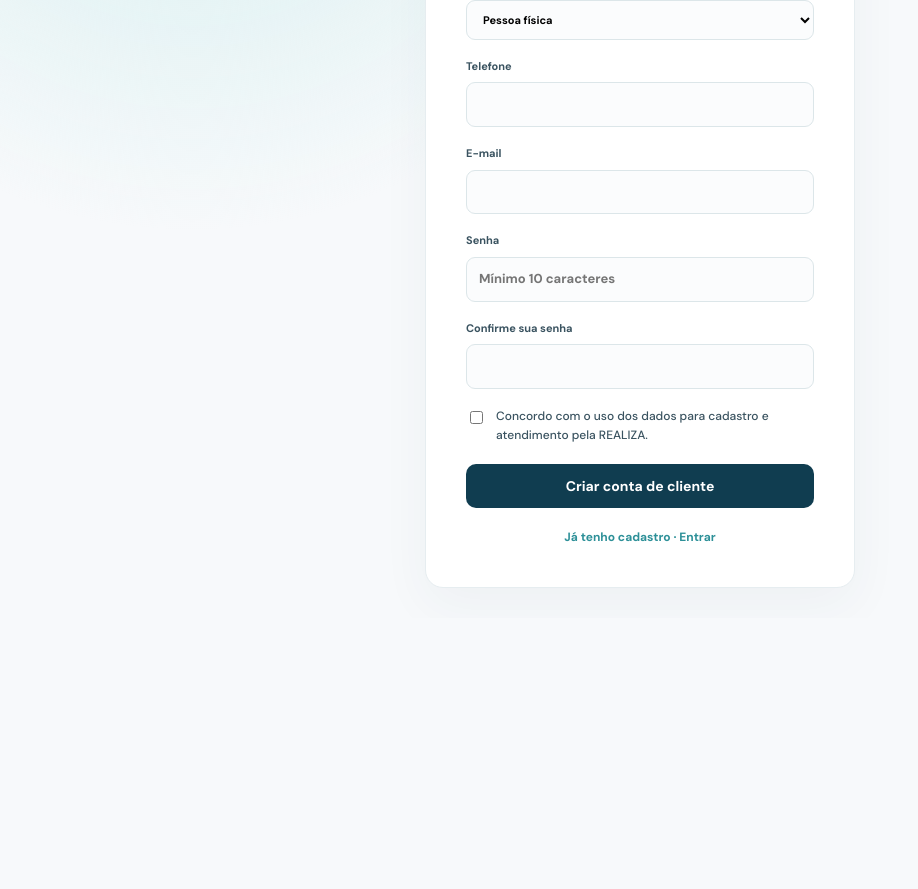
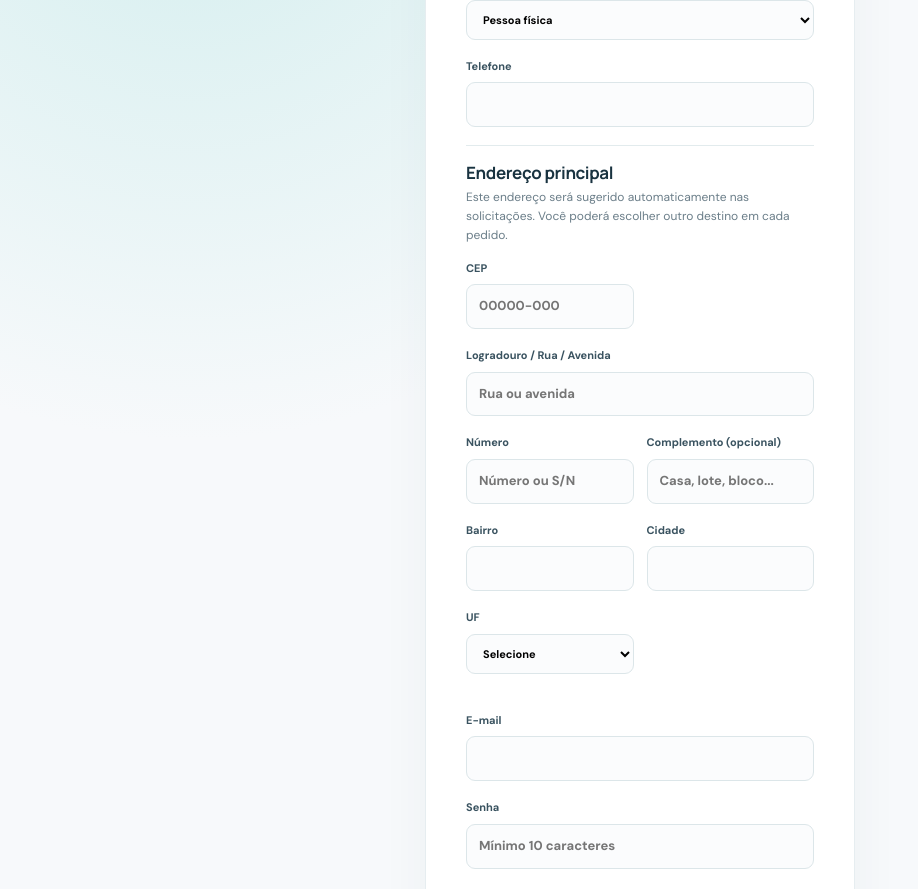
Before and after one commit to CaioMigueldeSaRodrigues/REALIZA-GESTAO-DE-SERVICOS-LTDA-, a Next.js app: page /cadastro in a window 1280 px wide. Shown: the part 426-1315 px from the top of the page, without its empty margins (0-918 px from the left). Before the commit the page ends 1044 px from the top, so only its background shows below. Built offline with nearby package versions, Linux system fonts and the light colour scheme; no server answers.

Commit message:
feat(ui): endereço completo obrigatório no cadastro de clientes

```diff
--- /dev/null
+++ b/src/components/AddressFields.tsx
@@ -0,0 +1,43 @@
+'use client';
+export type Address={
+ postal_code:string;street:string;street_number:string;complement:string;
+ neighborhood:string;city:string;state:string;reference?:string;
+};
+export const emptyAddress=():Address=>({
+ postal_code:'',street:'',street_number:'',complement:'',neighborhood:'',city:'',state:'',reference:''
+});
+const states=[
+ 'AC','AL','AP','AM','BA','CE','DF','ES','GO','MA','MT','MS','MG',
+ 'PA','PB','PR','PE','PI','RJ','RN','RS','RO','RR','SC','SP','SE','TO'
+];
+export function validAddress(v:Address){
+ return v.postal_code.replace(/\D/g,'').length===8&&
+ v.street.trim().length>=3&&v.street.trim().length<=180&&
+ v.street_number.trim().length>=1&&v.street_number.trim().length<=25&&
+ v.complement.trim().length<=100&&v.neighborhood.trim().length>=2&&
+ v.neighborhood.trim().length<=120&&v.city.trim().length>=2&&v.city.trim().length<=100&&
+ states.includes(v.state)&&(!v.reference||v.reference.length<=300);
+}
+export function describeAddress(v:Address){
+ return [v.street+', '+v.street_number,v.neighborhood,
+  v.complement||'',v.city+' / '+v.state,'CEP '+v.postal_code]
+ .filter(Boolean).join(' · ');
+}
+export function AddressFields({value,onChange,withReference=false}:{
+ value:Address;onChange:(next:Address)=>void;withReference?:boolean
+}){
+ const set=(key:keyof Address,raw:string)=>{
+  const val=key==='postal_code'?raw.replace(/\D/g,'').slice(0,8).replace(/^(\d{5})(\d)/,'$1-$2'):raw;
+  onChange({...value,[key]:val});
+ };
+ return <div className="address-fields">
+  <label>CEP<input name="postal_code" required minLength={8} maxLength={9} autoComplete="postal-code" inputMode="numeric" placeholder="00000-000" value={value.postal_code} onChange={e=>set('postal_code',e.target.value)}/></label>
+  <label className="address-wide">Logradouro / Rua / Avenida<input name="street" required minLength={3} maxLength={180} autoComplete="address-line1" placeholder="Rua ou avenida" value={value.street} onChange={e=>set('street',e.target.value)}/></label>
+  <label>Número<input name="street_number" required maxLength={25} value={value.street_number} onChange={e=>set('street_number',e.target.value)} placeholder="Número ou S/N"/></label>
+  <label>Complemento (opcional)<input name="complement" maxLength={100} autoComplete="address-line2" value={value.complement} onChange={e=>set('complement',e.target.value)} placeholder="Casa, lote, bloco..."/></label>
+  <label>Bairro<input name="neighborhood" required minLength={2} maxLength={120} value={value.neighborhood} onChange={e=>set('neighborhood',e.target.value)}/></label>
+  <label>Cidade<input name="city" required minLength={2} maxLength={100} autoComplete="address-level2" value={value.city} onChange={e=>set('city',e.target.value)}/></label>
+  <label>UF<select name="state" required autoComplete="address-level1" value={value.state} onChange={e=>set('state',e.target.value)}><option value="">Selecione</option>{states.map(uf=><option value={uf} key={uf}>{uf}</option>)}</select></label>
+  {withReference&&<label className="address-wide">Referência para entrega (opcional)<input name="reference" maxLength={300} value={value.reference||''} onChange={e=>set('reference',e.target.value)} placeholder="Portaria, ponto de acesso, observações de chegada..."/></label>}
+ </div>;
+}
--- a/src/components/CustomerSignUp.tsx
+++ b/src/components/CustomerSignUp.tsx
@@ -2,22 +2,25 @@
 import Link from 'next/link';
 import {useState} from 'react';
 import {browserDb} from '@/lib/supabase-browser';
+import {AddressFields,emptyAddress,validAddress} from '@/components/AddressFields';
 export function CustomerSignUp(){
  const [name,setName]=useState(''),[phone,setPhone]=useState(''),[email,setEmail]=useState('');
  const [password,setPassword]=useState(''),[repeat,setRepeat]=useState('');
  const [kind,setKind]=useState('fisica'),[accepted,setAccepted]=useState(false);
+ const [address,setAddress]=useState(emptyAddress);
  const [busy,setBusy]=useState(false),[done,setDone]=useState(false),[message,setMessage]=useState('');
  async function submit(e:React.FormEvent<HTMLFormElement>){
   e.preventDefault();setMessage('');
   if(password.length<10||password!==repeat){setMessage('Use uma senha de pelo menos 10 caracteres e confirme corretamente.');return}
   if(name.trim().length<2||phone.replace(/\D/g,'').length<10){setMessage('Confira seu nome e telefone.');return}
+  if(!validAddress(address)){setMessage('Preencha o endereço completo, incluindo CEP e UF.');return}
   if(!accepted){setMessage('Confirme a leitura das informações de privacidade.');return}
   setBusy(true);
   try{
    const {error}=await browserDb().auth.signUp({
     email:email.trim().toLowerCase(),password,
     options:{emailRedirectTo:window.location.origin+'/painel',
-     data:{account_kind:'customer',name:name.trim(),phone:phone.trim(),person_type:kind}}
+     data:{account_kind:'customer',name:name.trim(),phone:phone.trim(),person_type:kind,...address}}
    });
    if(error)throw error;
    setDone(true);setMessage('Se o cadastro puder ser realizado, enviaremos instruções para confirmar seu e-mail. Depois, entre pelo mesmo login.');
@@ -33,6 +36,7 @@ export function CustomerSignUp(){
     <label>Nome completo / Razão social<input required maxLength={140} value={name} onChange={e=>setName(e.target.value)} autoComplete="name"/></label>
     <label>Tipo de cadastro<select value={kind} onChange={e=>setKind(e.target.value)}><option value="fisica">Pessoa física</option><option value="juridica">Pessoa jurídica</option></select></label>
     <label>Telefone<input required minLength={10} maxLength={30} type="tel" value={phone} onChange={e=>setPhone(e.target.value)} autoComplete="tel"/></label>
+    <div className="signup-address"><h2>Endereço principal</h2><p>Este endereço será sugerido automaticamente nas solicitações. Você poderá escolher outro destino em cada pedido.</p><AddressFields value={address} onChange={setAddress}/></div>
     <label>E-mail<input required type="email" maxLength={180} value={email} onChange={e=>setEmail(e.target.value)} autoComplete="email"/></label>
     <label>Senha<input required type="password" minLength={10} value={password} onChange={e=>setPassword(e.target.value)} autoComplete="new-password" placeholder="Mínimo 10 caracteres"/></label>
     <label>Confirme sua senha<input required type="password" minLength={10} value={repeat} onChange={e=>setRepeat(e.target.value)} autoComplete="new-password"/></label>
```
Also changed, not shown: app/globals.css.
